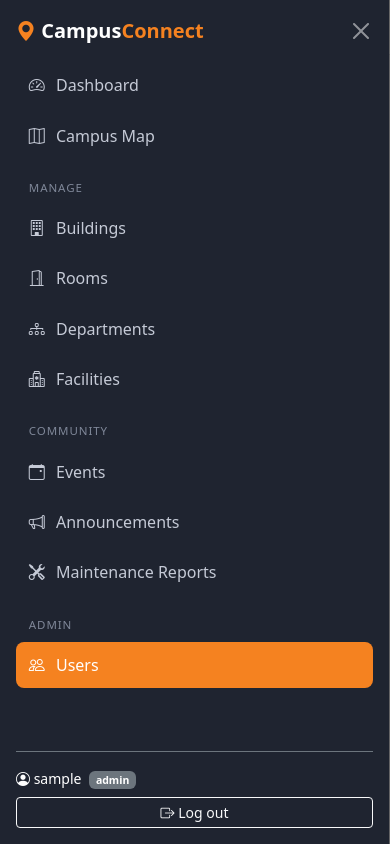
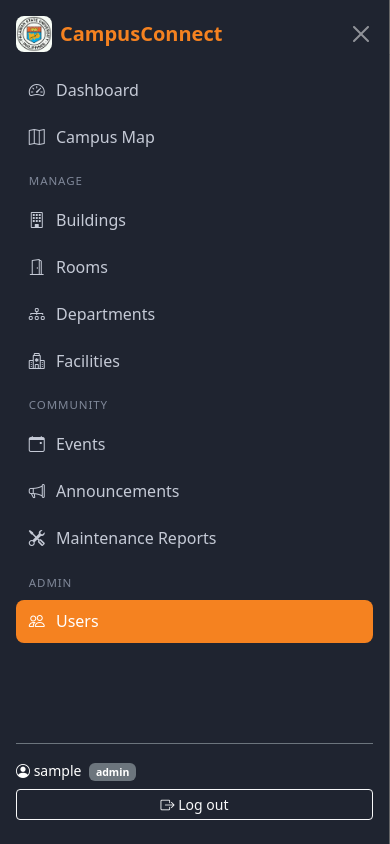
Before and after one commit to Tazz022003/campusconnect, a Django app: page /users/ in a window 390 px wide, after a click that opens the changed part. Run offline with Django 5.2, Linux system fonts and the light colour scheme; the visitor is signed in with stand-in values (Sample User, id 1); data comes from the database, SQL or seed files in the repository.

Commit message:
logo added

```diff
--- a/campus/static/campus/css/base.css
+++ b/campus/static/campus/css/base.css
@@ -77,6 +77,22 @@ body { background: var(--page-bg); }
 
 /* a bit more breathing room for fingers */
 @media (max-width: 991.98px) {
-  .sidebar .nav-link { padding: .7rem .8rem; }
+  .sidebar .nav-link { padding: .6rem .8rem; }
   .stat-card .fs-3 { font-size: 1.5rem !important; }
 }
+
+/* ---- logo ---- */
+.brand-logo { height: 36px; width: 36px; object-fit: contain; border-radius: 8px; }
+
+/* ---- phones: the menu must scroll all the way down (logout!) ---- */
+@media (max-width: 991.98px) {
+  .sidebar {
+    height: 100vh;
+    height: 100dvh;          /* the visible height, so the browser's bottom bar does not hide the end */
+    max-height: 100dvh;
+    overflow-y: auto;
+    overscroll-behavior: contain;
+  }
+  .sidebar-inner { padding-bottom: calc(1.5rem + env(safe-area-inset-bottom)) !important; }
+  .nav-section { margin-top: .6rem; }
+}
--- a/campus/templates/campus/base.html
+++ b/campus/templates/campus/base.html
@@ -6,6 +6,7 @@
   <meta name="viewport" content="width=device-width, initial-scale=1">
   <title>{% block title %}CampusConnect{% endblock %}</title>
   <meta name="csrf-token" content="{{ csrf_token }}">
+  <link rel="icon" href="{% static 'campus/img/logo.png' %}">
   <link href="https://cdn.jsdelivr.net/npm/bootstrap@5.3.3/dist/css/bootstrap.min.css" rel="stylesheet">
   <link href="https://cdn.jsdelivr.net/npm/bootstrap-icons@1.11.3/font/bootstrap-icons.min.css" rel="stylesheet">
   <link rel="stylesheet" href="{% static 'campus/css/base.css' %}">
@@ -18,7 +19,7 @@
   <aside class="offcanvas-lg offcanvas-start sidebar" tabindex="-1" id="sidebar">
     <div class="sidebar-inner p-3 d-flex flex-column">
       <div class="d-flex justify-content-between align-items-center mb-3">
-        <a href="{% url 'dashboard' %}" class="brand"><i class="bi bi-geo-alt-fill" style="color: var(--psu-orange)"></i> Campus<span>Connect</span></a>
+        <a href="{% url 'dashboard' %}" class="brand d-flex align-items-center gap-2"><img src="{% static 'campus/img/logo.png' %}" alt="" class="brand-logo"><span class="brand-text">Campus<span>Connect</span></span></a>
         <button type="button" class="btn-close btn-close-white d-lg-none" data-bs-dismiss="offcanvas" data-bs-target="#sidebar"></button>
       </div>
 
@@ -70,7 +71,29 @@
         <div class="fw-semibold">{% block heading %}CampusConnect{% endblock %}</div>
         <div class="text-muted small d-none d-sm-block">Palawan State University &middot; Main Campus</div>
       </div>
-    </header>
+
+      <div class="ms-auto d-lg-none">
+        {% if user.is_authenticated %}
+          <div class="dropdown">
+            <button class="btn btn-outline-secondary" data-bs-toggle="dropdown" aria-expanded="false" aria-label="Account">
+              <i class="bi bi-person-circle"></i>
+            </button>
+            <ul class="dropdown-menu dropdown-menu-end">
+              <li><span class="dropdown-item-text small text-muted">{{ user.username }} &middot; {% if user.is_superuser %}admin{% else %}{{ user.profile.role|default:'student' }}{% endif %}</span></li>
+              <li><hr class="dropdown-divider"></li>
+              <li>
+                <form method="post" action="{% url 'logout' %}">
+                  {% csrf_token %}
+                  <button class="dropdown-item"><i class="bi bi-box-arrow-right"></i> Log out</button>
+                </form>
+              </li>
+            </ul>
+          </div>
+        {% else %}
+          <a class="btn btn-sm btn-psu" href="{% url 'login' %}">Log in</a>
+        {% endif %}
+      </div>
+        </header>
 
     <main class="{% block main_class %}p-3 p-lg-4{% endblock %}">
       {% for message in messages %}
```
Also changed, not shown: campus/static/campus/css/auth.css (+10 -0 lines), campus/templates/campus/auth/auth_base.html (+7 -2 lines), campus/static/campus/img/dnus.jpg (added), campus/static/campus/img/logo.png (added), campus/static/campus/img/logo.png.jpg (added).
